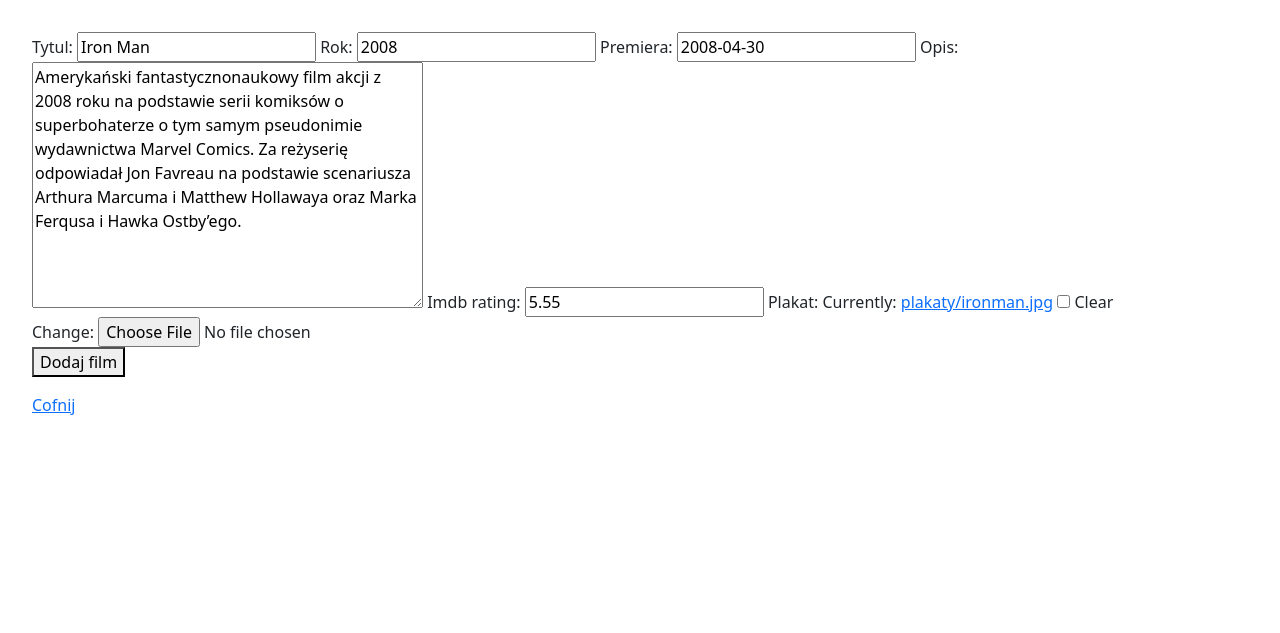
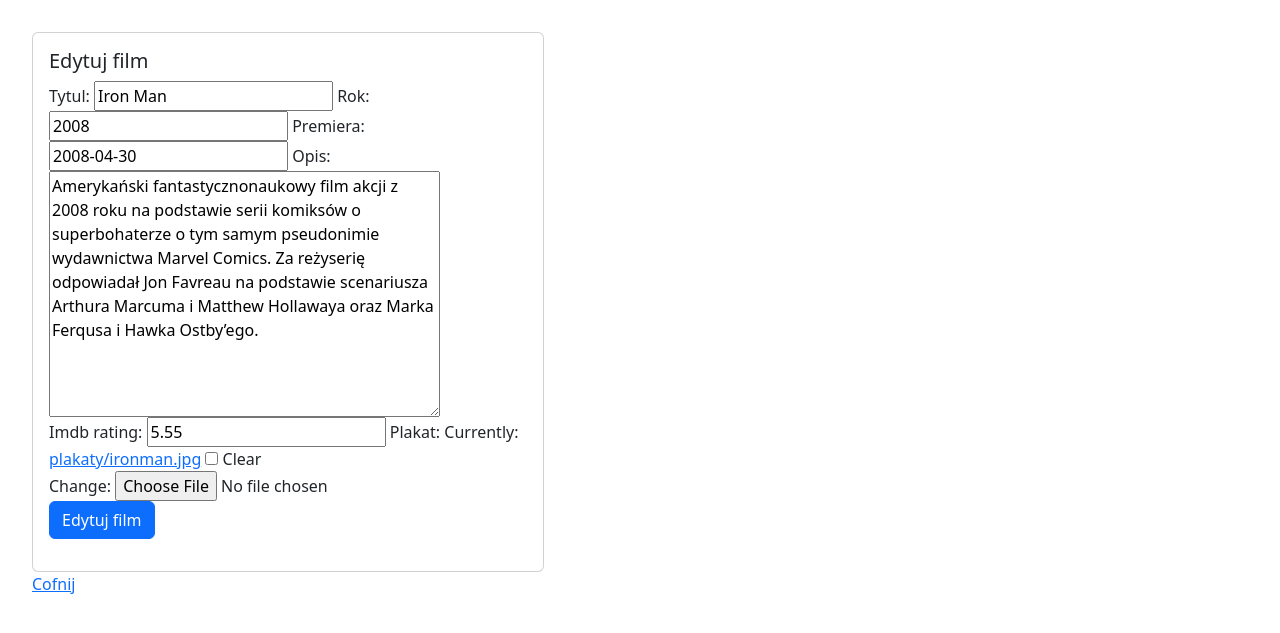
Before and after one commit to Radwan16/Django, a Django app: page /filmy/edytuj/1 in a window 1280 px wide. Shown: the top 633 px of the page. Run offline with Django 4.2, Linux system fonts and the light colour scheme; a user stored in the database is signed in; data comes from the database, SQL or seed files in the repository; both versions use the stored data as it was after the commit; some libraries are stand-ins or nearby versions.

Commit message:
Styling the rest of the website

```diff
--- a/filmyweb/views.py
+++ b/filmyweb/views.py
@@ -14,17 +14,16 @@
         form.save()
         return redirect(wszystkie_filmy)
 
-    return render(request,'nowy_film.html',{'form':form})
+    return render(request,'nowy_film.html',{'form':form, 'nowy':True})
 @login_required
 def edytuj_film(request,id):
     film = get_object_or_404(Film,pk=id)
-
     form = FilmForm(request.POST or None, request.FILES or None, instance=film)
     if form.is_valid():
         form.save()
         return redirect(wszystkie_filmy)
 
-    return render(request,'nowy_film.html',{'form':form})
+    return render(request,'nowy_film.html',{'form':form, 'nowy':False})
 @login_required
 def usun_film(request,id):
     film = get_object_or_404(Film,pk=id)
--- a/templates/nowy_film.html
+++ b/templates/nowy_film.html
@@ -3,10 +3,23 @@
 {%block tytul%} Film form {% endblock %}
 
 {% block strona %}
-    <form method="post" enctype="multipart/form-data">
+    <div class="card" style="width: 32rem;">
+        <div class="card-body">
+            {%if nowy%}
+                <h5 class="card-title">Dodaj film </h5>
+                {% else %}
+                    <h5 class="card-title">Edytuj film </h5>
+                {% endif %}
+            <form method="post" enctype="multipart/form-data">
         {% csrf_token %}
         {{form | bootstrap}}
-        <br><button type="submit">Dodaj film</button>
+                {%if nowy%}
+                <br><button type="submit"class="btn btn-primary">Nowy film</button>
+                {% else %}
+                    <button type="submit"class="btn btn-primary">Edytuj film</button>
+                {% endif %}
     </form>
+        </div>
+    </div>
     <a href="{% url 'wszystkie_filmy' %} ">Cofnij</a>
 {% endblock %}
--- a/templates/registration/login.html
+++ b/templates/registration/login.html
@@ -3,7 +3,6 @@
 {%block tytul%} Zaloguj {% endblock %}
 
 {% block strona %}
-    <br/> <br/>
     <div class="card" style="width: 26rem;">
         <div class="card-body">
             <h5 class="card-title">Zaloguj się </h5>
```
Also changed, not shown: templates/potwierdz.html (+11 -5 lines), db.sqlite3.
